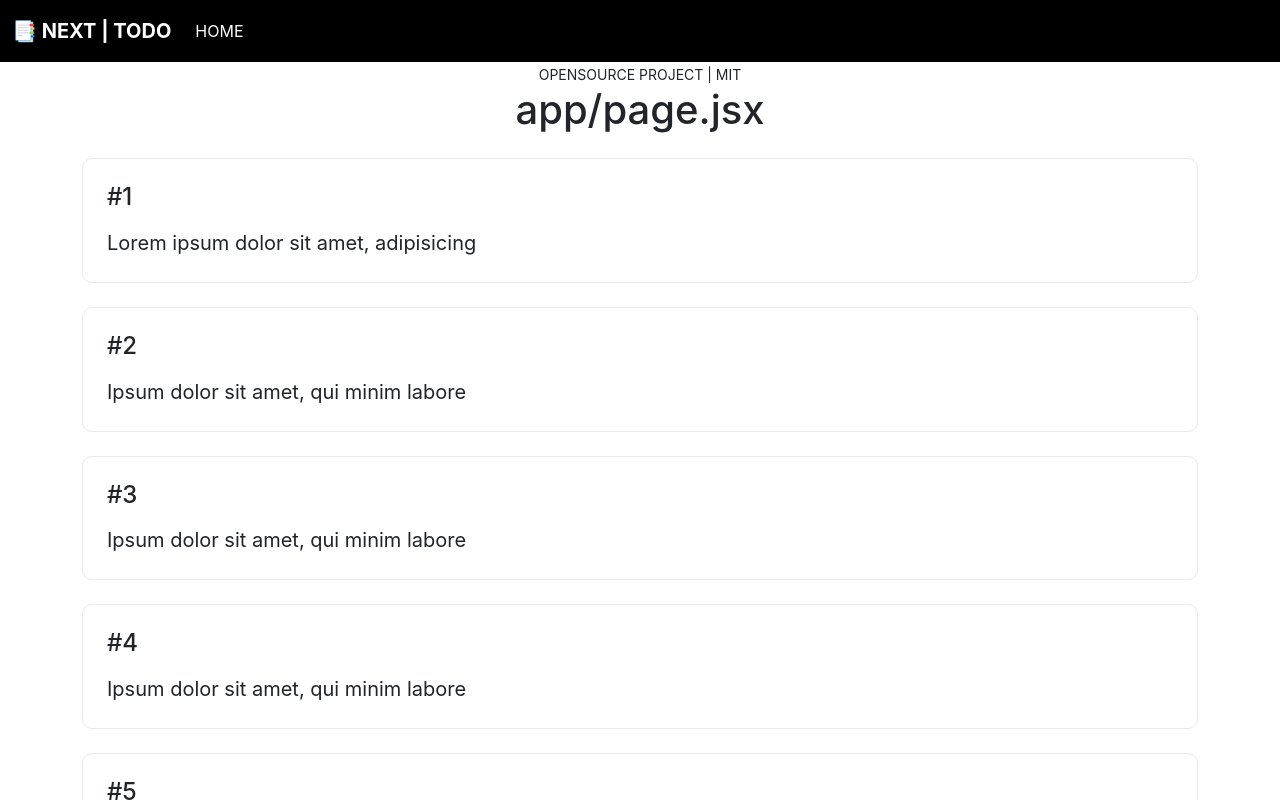
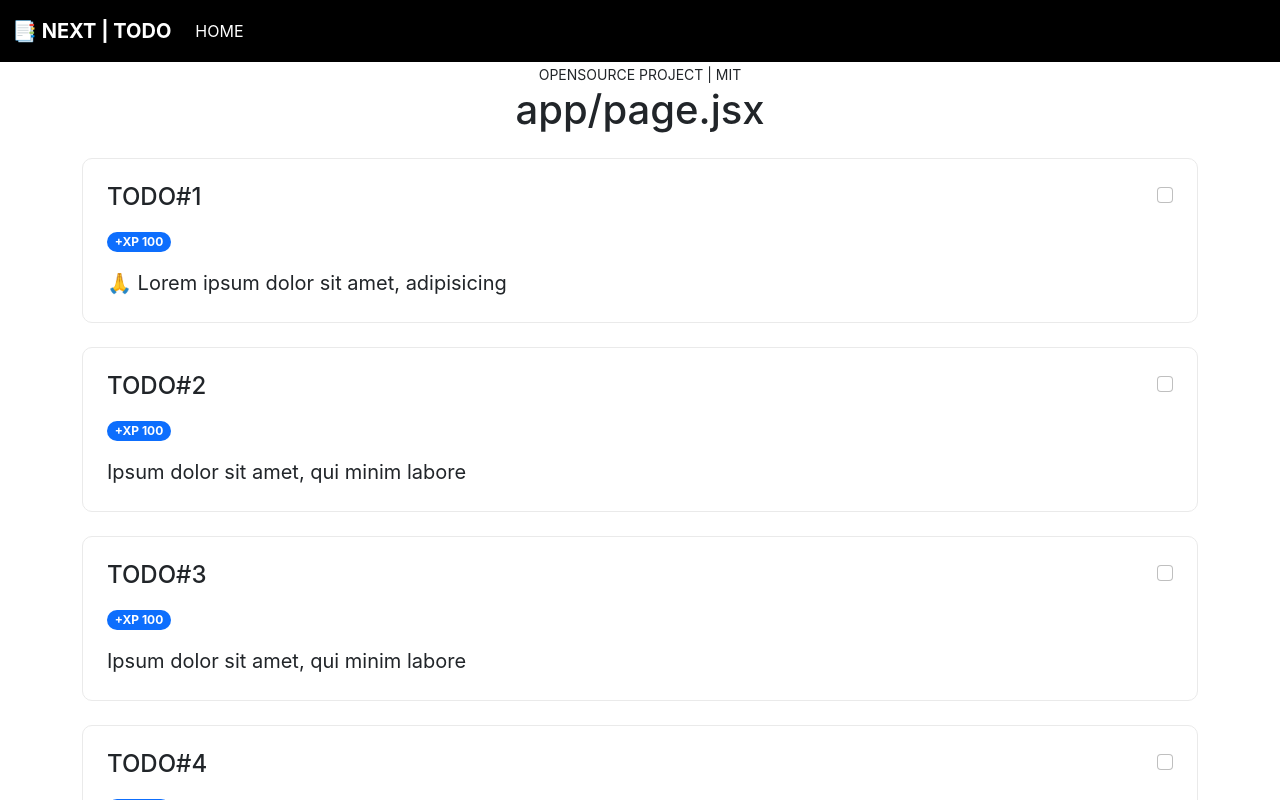
Before and after one commit to Ant1s0c1al/todo-webapp, a Next.js app in the folder next-jsx-todo-app/: page / in a window 1280 px wide. Shown: the top 800 px of the page. Built offline with nearby package versions, Linux system fonts and the light colour scheme; data requests are answered from the project's data file.

Commit message:
[BUILD]: Added HTML checkbox & design concept for XP Feature

```diff
--- a/next-jsx-todo-app/app/todo-item.jsx
+++ b/next-jsx-todo-app/app/todo-item.jsx
@@ -7,10 +7,18 @@ export default function TodoItem({ todo }) {
   return (
     <>
       <div className={styles.grid}>
-        <a className={`${styles.card}`} href='#'>
-          <h2>#{todo.id}</h2>
-          <p>{todo.text}</p>
-        </a>
+        <div className={`${styles.card}`} href='#'>
+          <div className='d-flex justify-content-between'>
+            <h2>TODO#{todo.id}</h2>
+            <input
+              type='checkbox'
+              className='form-check-input'
+              id='exampleCheck1'
+            />
+          </div>
+          <span className='badge rounded-pill text-bg-primary text-white'>+XP 100</span>
+          <p className='pt-3'>{todo.text}</p>
+        </div>
       </div>
     </>
   );
--- a/next-jsx-todo-app/db.json
+++ b/next-jsx-todo-app/db.json
@@ -2,7 +2,7 @@
   "todos": [
     {
       "id": 1,
-      "text": "Lorem ipsum dolor sit amet, adipisicing",
+      "text": "🙏 Lorem ipsum dolor sit amet, adipisicing",
       "important": false
     },
     {
@@ -19,11 +19,6 @@
       "id": 4,
       "text": "Ipsum dolor sit amet, qui minim labore",
       "important": true
-    },
-    {
-      "text": "🙏didndbdj djdidj",
-      "important": true,
-      "id": 5
     }
   ]
 }
```
